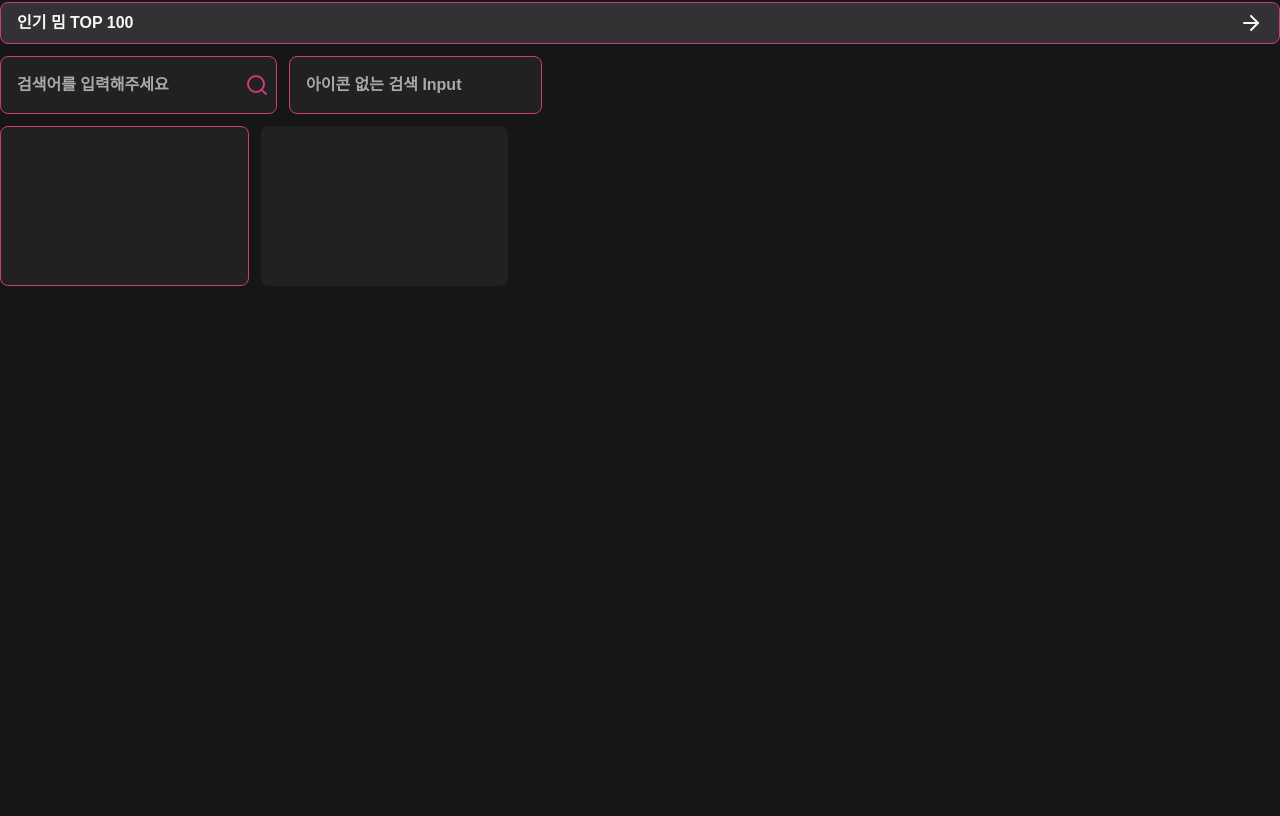
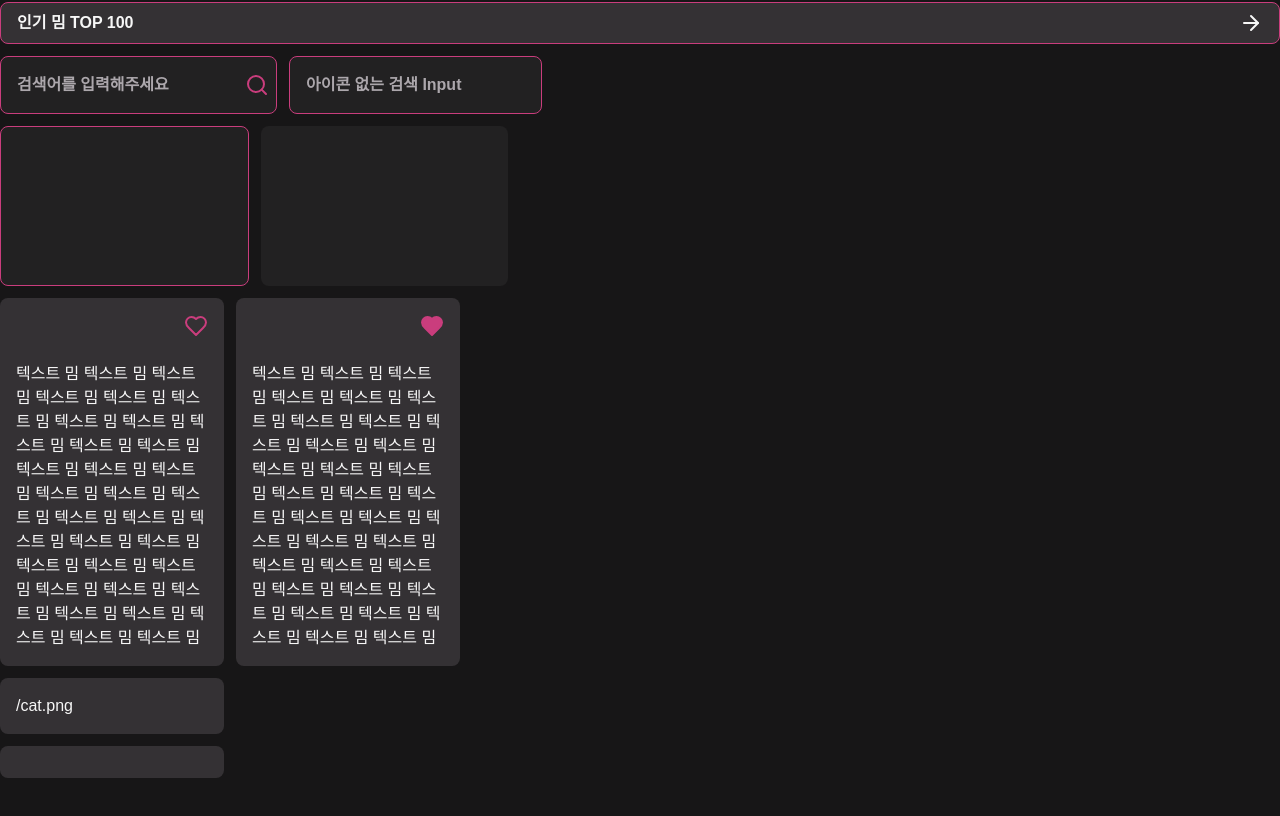
Before and after one commit to meme-party/front, a Next.js app: page /test in a window 1280 px wide. Shown: the part 346-1162 px from the top of the page. Before the commit the page ends 840 px from the top, so only its background shows below. Built offline with nearby package versions, Linux system fonts and the light colour scheme.

Commit message:
feat: ThumbnailCard 구현중

```diff
--- a/src/app/(routes)/test/page.tsx
+++ b/src/app/(routes)/test/page.tsx
@@ -7,9 +7,10 @@ import MoreViewButton from "@/components/MoreViewButton"
 import SearchInput from "@/components/SearchInput"
 import TagButton from "@/components/TagButton"
 import Textarea from "@/components/Textarea"
+import ThumbnailCard from "@/components/ThumbnailCard"
 import { useToast } from "@/store/toast"
 import { COLORS } from "@/styles/colors"
-import { Search, Type } from "lucide-react"
+import { Heart, Search, Type } from "lucide-react"
 
 export default function TestPage() {
   const { showToast } = useToast()
@@ -49,6 +50,22 @@ export default function TestPage() {
         <Textarea />
         <Textarea className="border-none" />
       </article>
+      <article className="flex gap-[12px]">
+        <ThumbnailCard
+          type="text"
+          text="텍스트 밈 텍스트 밈 텍스트 밈 텍스트 밈 텍스트 밈 텍스트 밈 텍스트 밈 텍스트 밈 텍스트 밈 텍스트 밈 텍스트 밈 텍스트 밈 텍스트 밈 텍스트 밈 텍스트 밈 텍스트 밈 텍스트 밈 텍스트 밈 텍스트 밈 텍스트 밈 텍스트 밈 텍스트 밈 텍스트 밈 텍스트 밈 텍스트 밈 텍스트 밈 텍스트 밈 텍스트 밈 텍스트 밈 텍스트 밈 텍스트 밈 텍스트 밈 텍스트 밈"
+          Icon={Heart}
+          iconProps={{ color: COLORS.PRIMARY }}
+        />
+        <ThumbnailCard
+          type="text"
+          text="텍스트 밈 텍스트 밈 텍스트 밈 텍스트 밈 텍스트 밈 텍스트 밈 텍스트 밈 텍스트 밈 텍스트 밈 텍스트 밈 텍스트 밈 텍스트 밈 텍스트 밈 텍스트 밈 텍스트 밈 텍스트 밈 텍스트 밈 텍스트 밈 텍스트 밈 텍스트 밈 텍스트 밈 텍스트 밈 텍스트 밈 텍스트 밈 텍스트 밈 텍스트 밈 텍스트 밈 텍스트 밈 텍스트 밈 텍스트 밈 텍스트 밈 텍스트 밈 텍스트 밈"
+          Icon={Heart}
+          iconProps={{ color: COLORS.PRIMARY, fill: COLORS.PRIMARY }}
+        />
+      </article>
+      <ThumbnailCard type="image" url="/cat.png" />
+      <ThumbnailCard type="video" url="" />
     </section>
   )
 }
--- /dev/null
+++ b/src/components/ThumbnailCard.tsx
@@ -0,0 +1,37 @@
+import type { LucideProps } from "lucide-react"
+import type { ComponentType, SVGProps } from "react"
+import IconButton from "./IconButton"
+
+type MediaTypeValue = "image" | "video"
+
+interface CommonType {
+  onClick?: () => void
+  Icon?: ComponentType<SVGProps<SVGSVGElement>>
+  iconProps?: Omit<LucideProps, "ref">
+  iconOnclick?: () => void
+}
+
+interface TextType extends CommonType {
+  type: "text"
+  text: string
+  url?: never
+}
+
+interface MediaType extends CommonType {
+  type: MediaTypeValue
+  text?: never
+  url: string
+}
+
+type Params = TextType | MediaType
+
+export default function ThumbnailCard({ type, text, url, Icon, iconProps }: Params) {
+  return (
+    <section className="flex w-[224px] flex-col gap-[24px] break-all rounded-lg bg-gray-scale-700 p-4">
+      {Icon && <IconButton Icon={Icon} iconProps={iconProps} className="self-end" />}
+      {type === "text" && <p>{text}</p>}
+      {type === "image" && <p>{url}</p>}
+      {type === "video" && <p>{url}</p>}
+    </section>
+  )
+}
```
Also changed, not shown: public/cat.png (added).
